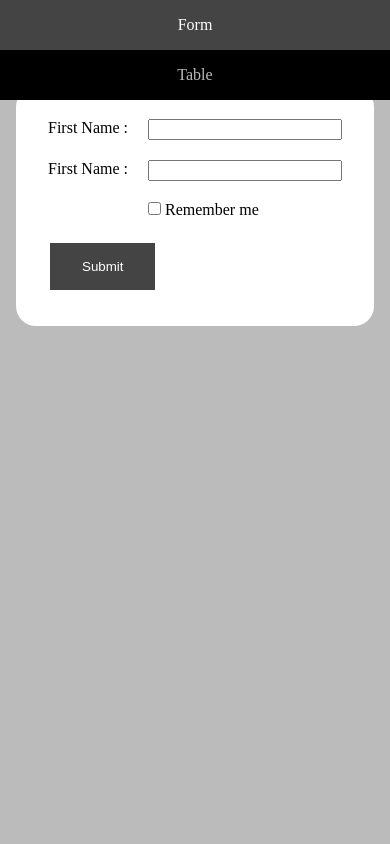
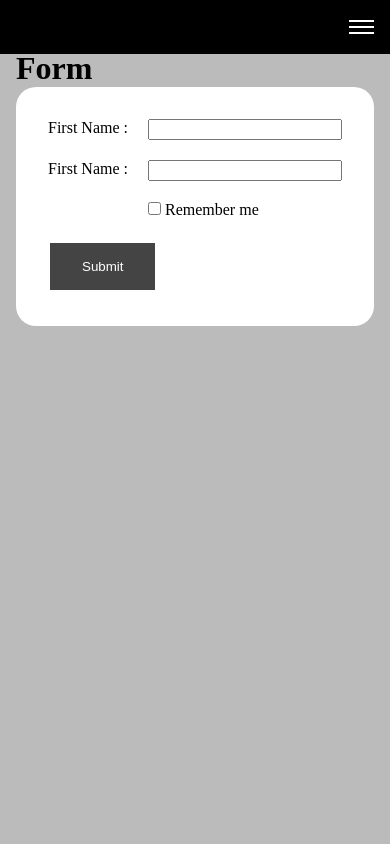
Before and after one commit to elaes/bugTracker, a plain HTML site: page index.html in a window 390 px wide. Shown: the top 844 px of the page. Drawn offline with Linux system fonts and the light colour scheme.

Commit message:
add nav responsiveness

```diff
--- a/index.html
+++ b/index.html
@@ -10,9 +10,14 @@
 
 <body>
   <!-- The sidebar -->
-  <div class="sidebar">
+  <div class="sidebar" id="myNav">
     <a class="active" href="#form">Form</a>
     <a href="#table">Table</a>
+    <a href="javascript:void(0);" class="icon" onclick="myFunction()">
+      <div></div>
+      <div></div>
+      <div></div>
+    </a>
   </div>
 
   <!-- Page content -->
--- a/script.js
+++ b/script.js
@@ -1 +1,10 @@
 console.log("test");
+
+function myFunction() {
+    var x = document.getElementById("myNav");
+    if (x.className === "sidebar") {
+      x.className += " responsive";
+    } else {
+      x.className = "sidebar";
+    }
+  }
--- a/style.css
+++ b/style.css
@@ -17,7 +17,7 @@ html{
 
 body{
     background-color: var(--light);
-    min-height: 100%;
+    min-height: 100vh;
 }
 
 /* The side navigation menu */
@@ -36,6 +36,7 @@ body{
 .sidebar a {
   display: block;
   color: var(--light);
+  font-size: 1.2em;
   padding: 16px;
   text-decoration: none;
 }
@@ -50,6 +51,17 @@ body{
 .sidebar a:hover:not(.active) {
   background-color: var(--medium);
   color: var(--lighter);
+}
+
+.icon div{
+  width: 25px;
+  height: 2px;
+  background-color: var(--lighter);
+  margin: 4px 0;
+}
+
+a.icon{
+  display: none;
 }
 
 /* Page content. The value of the margin-left property should match the value of the sidebar's width property */
@@ -161,8 +173,24 @@ input[type=submit] {
 
 /* On screens that are less than 400px, display the bar vertically, instead of horizontally */
 @media screen and (max-width: 400px) {
-  .sidebar a {
+  .sidebar a{
+    display: none;
+  }
+  a.icon{
+    float: right;
+    display: block;
+  }
+  .sidebar.responsive {
+    position: relative;
+  }
+  .sidebar.responsive .icon{
+    position: absolute;
+    right: 0;
+    top: 0;
+  }
+  .sidebar.responsive a{
+    float: none;
+    display: block;
     text-align: center;
-    float: none;
   }
 }
```
